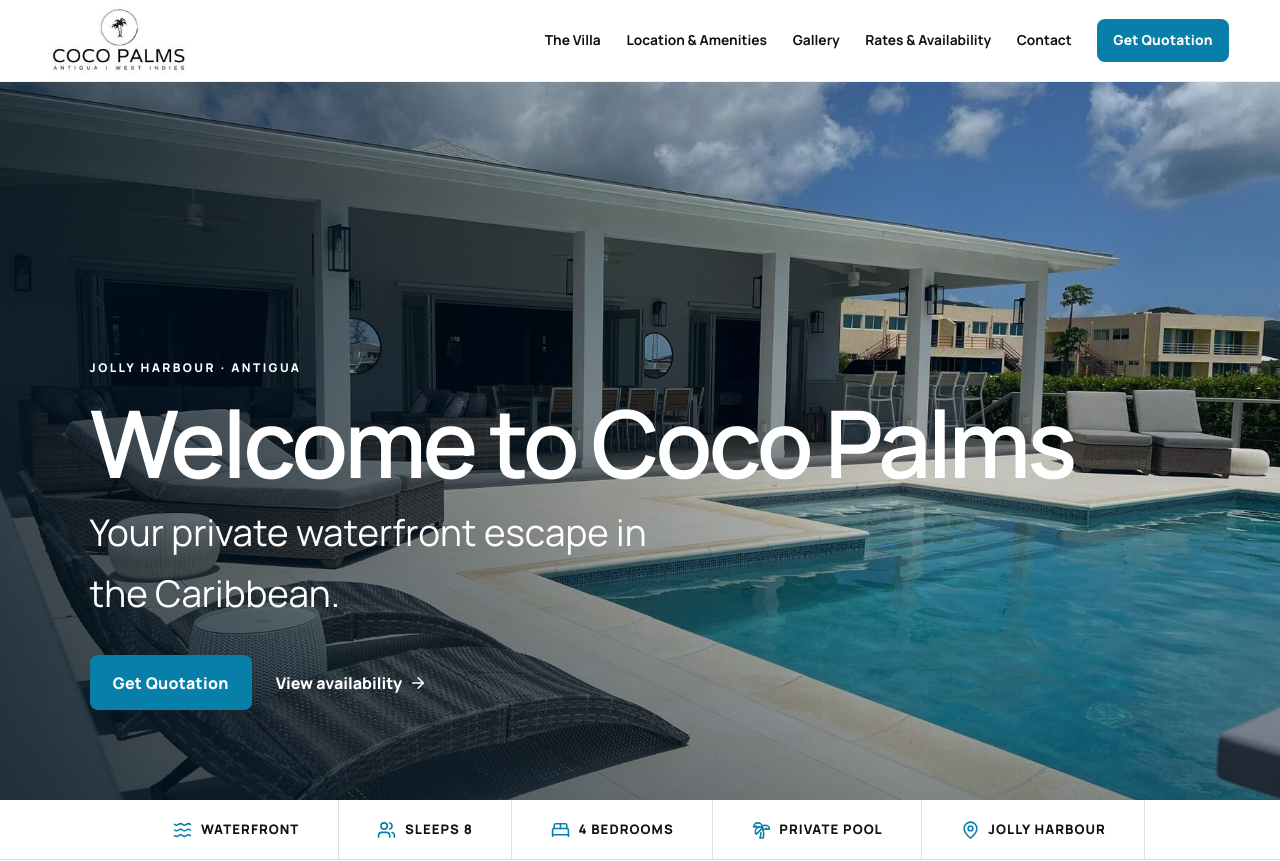
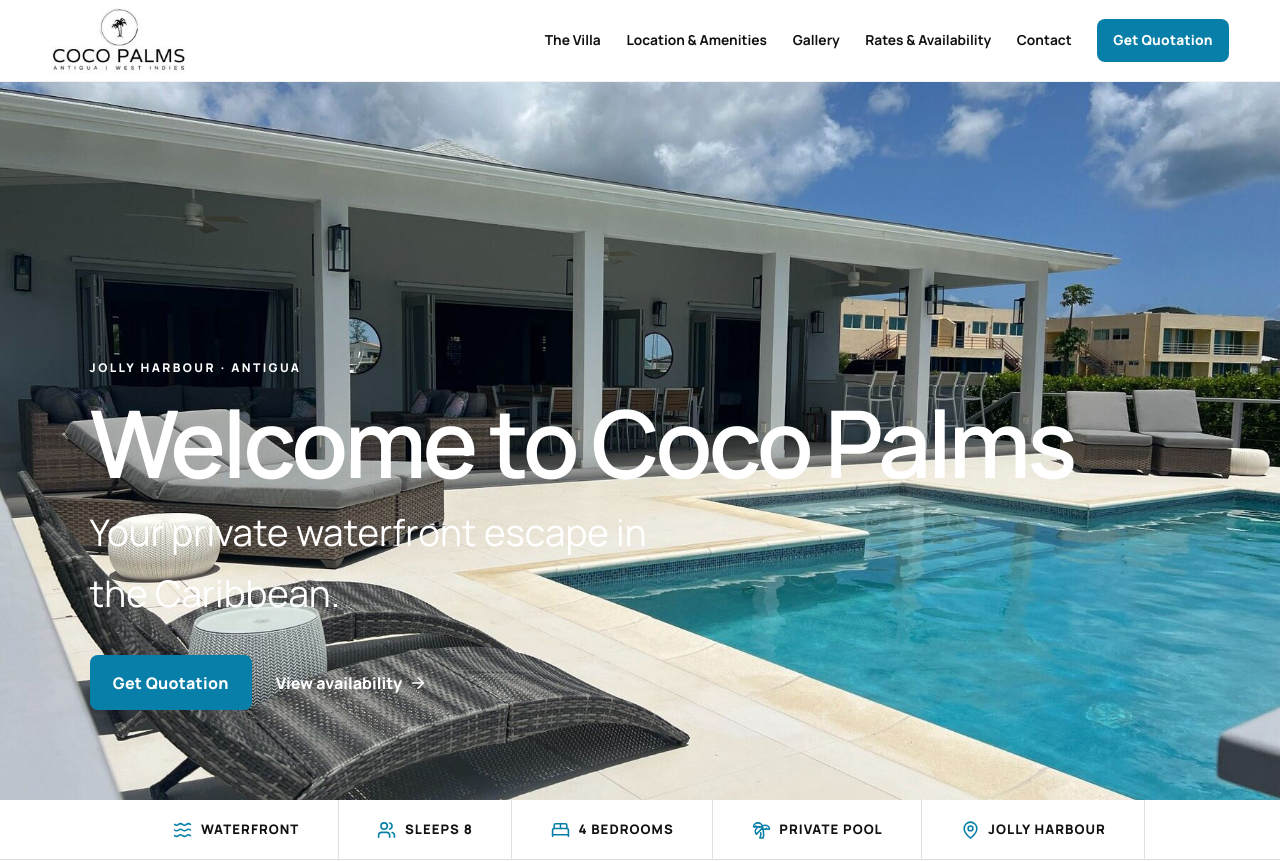
Before and after one commit to paulfairbrother1000/coco-palms-website, a Next.js app: page / in a window 1280 px wide. Shown: the top 861 px of the page. Built offline with nearby package versions, Linux system fonts and the light colour scheme.

Commit message:
Remove homepage hero image overlay

```diff
--- a/src/app/page.tsx
+++ b/src/app/page.tsx
@@ -12,7 +12,6 @@
   return <>
     <section className="hero">
       <Image src="/images/cocopalmshero2.jpg" alt="Coco Palms pool and covered waterfront terrace" fill priority quality={92} sizes="100vw" />
-      <div className="hero-shade" />
       <div className="hero-content"><span className="eyebrow light">Jolly Harbour · Antigua</span><h1 className="hero-title">Welcome to Coco Palms</h1><p>Your private waterfront escape in the Caribbean.</p><div className="hero-actions"><Link className="button" href="/get-quotation">Get Quotation</Link><Link className="text-link light" href="/rates-and-availability">View availability <ArrowRight size={18} /></Link></div></div>
     </section>
     <section className="highlights" aria-label="Villa highlights"><span><Waves />Waterfront</span><span><Users />Sleeps 8</span><span><BedDouble />4 bedrooms</span><span><Palmtree />Private pool</span><span><MapPin />Jolly Harbour</span></section>
```
